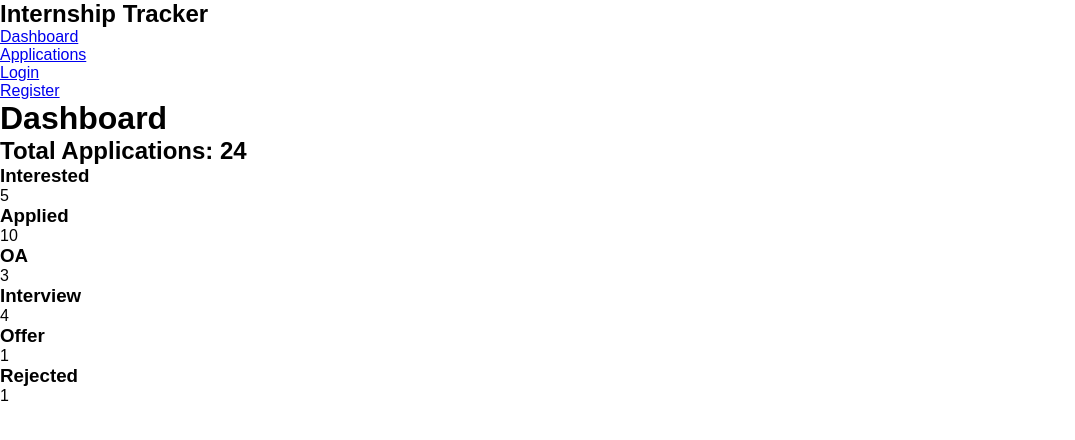
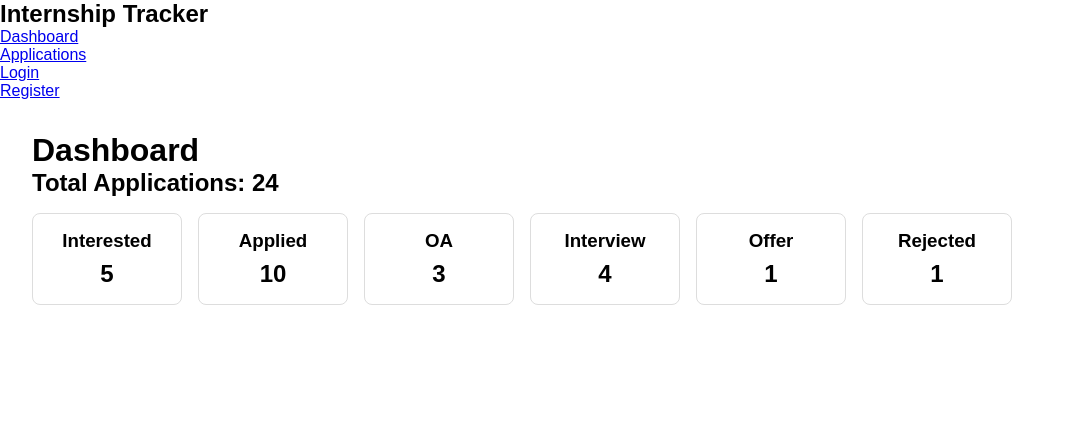
Before and after one commit to MohamadHezi/internship-tracker, a React (Vite) app in the folder frontend/: page / in a window 1280 px wide. Shown: the top 440 px of the page, without its empty margins (0-1075 px from the left). Built offline with nearby package versions, Linux system fonts and the light colour scheme.

Commit message:
Refactor applications page to use reusable ApplicationCard component

```diff
--- /dev/null
+++ b/frontend/src/components/ApplicationCard.tsx
@@ -0,0 +1,21 @@
+import type { Application } from '../types/application';
+
+interface ApplicationCardProps {
+  application: Application;
+}
+
+function ApplicationCard({ application }: ApplicationCardProps) {
+  return (
+    <div>
+      <h3>{application.company}</h3>
+
+      <p>{application.position}</p>
+
+      <p>Status: {application.status}</p>
+
+      <p>Applied: {application.dateApplied}</p>
+    </div>
+  );
+}
+
+export default ApplicationCard;
--- /dev/null
+++ b/frontend/src/components/StatusCard.css
@@ -0,0 +1,17 @@
+.status-card {
+  border: 1px solid #ddd;
+  border-radius: 8px;
+  padding: 1rem;
+  min-width: 150px;
+  text-align: center;
+  background-color: white;
+}
+
+.status-card h3 {
+  margin-bottom: 0.5rem;
+}
+
+.status-card p {
+  font-size: 1.5rem;
+  font-weight: bold;
+}
--- a/frontend/src/components/StatusCard.tsx
+++ b/frontend/src/components/StatusCard.tsx
@@ -1,3 +1,5 @@
+import './StatusCard.css';
+
 interface StatusCardProps {
   title: string;
   count: number;
@@ -5,7 +7,7 @@ interface StatusCardProps {
 
 function StatusCard({ title, count }: StatusCardProps) {
   return (
-    <div>
+    <div className="status-card">
       <h3>{title}</h3>
       <p>{count}</p>
     </div>
--- a/frontend/src/pages/ApplicationsPage.tsx
+++ b/frontend/src/pages/ApplicationsPage.tsx
@@ -1,4 +1,43 @@
+import type { Application } from '../types/application';
+import ApplicationCard from '../components/ApplicationCard';
+
+const applications: Application[] = [
+  {
+    id: 1,
+    company: 'Google',
+    position: 'Software Engineering Intern',
+    status: 'Applied',
+    dateApplied: '2026-06-15',
+  },
+  {
+    id: 2,
+    company: 'Shopify',
+    position: 'Backend Developer Intern',
+    status: 'Interview',
+    dateApplied: '2026-06-10',
+  },
+  {
+    id: 3,
+    company: 'Amazon',
+    position: 'SDE Intern',
+    status: 'OA',
+    dateApplied: '2026-06-12',
+  },
+];
+
 function ApplicationsPage() {
-  return <h2>Applications Page</h2>;
+  return (
+    <div>
+      <h1>Applications</h1>
+
+      {applications.map((application) => (
+      <ApplicationCard
+        key={application.id}
+        application={application}
+      />
+    ))}
+    </div>
+  );
 }
+
 export default ApplicationsPage;
--- /dev/null
+++ b/frontend/src/pages/DashboardPage.css
@@ -0,0 +1,11 @@
+.dashboard {
+  padding: 2rem;
+}
+
+.status-grid {
+  margin-top: 1rem;
+
+  display: flex;
+  flex-wrap: wrap;
+  gap: 1rem;
+}
--- a/frontend/src/pages/DashboardPage.tsx
+++ b/frontend/src/pages/DashboardPage.tsx
@@ -1,5 +1,6 @@
 import StatusCard from '../components/StatusCard';
 import type { Status } from '../types/status';
+import './DashboardPage.css';
 
 const statuses: Status[] = [
   { title: 'Interested', count: 5 },
@@ -12,17 +13,19 @@ const statuses: Status[] = [
 
 function DashboardPage() {
   return (
-    <div>
+    <div className="dashboard">
       <h1>Dashboard</h1>
       <h2>Total Applications: 24</h2>
 
-      {statuses.map((status) => (
-        <StatusCard
+      <div className="status-grid">
+        {statuses.map((status) => (
+          <StatusCard
             key={status.title}
             title={status.title}
             count={status.count}
-        />
+          />
         ))}
+      </div>
     </div>
   );
 }
--- /dev/null
+++ b/frontend/src/types/application.ts
@@ -0,0 +1,7 @@
+export interface Application {
+  id: number;
+  company: string;
+  position: string;
+  status: string;
+  dateApplied: string;
+}
```
